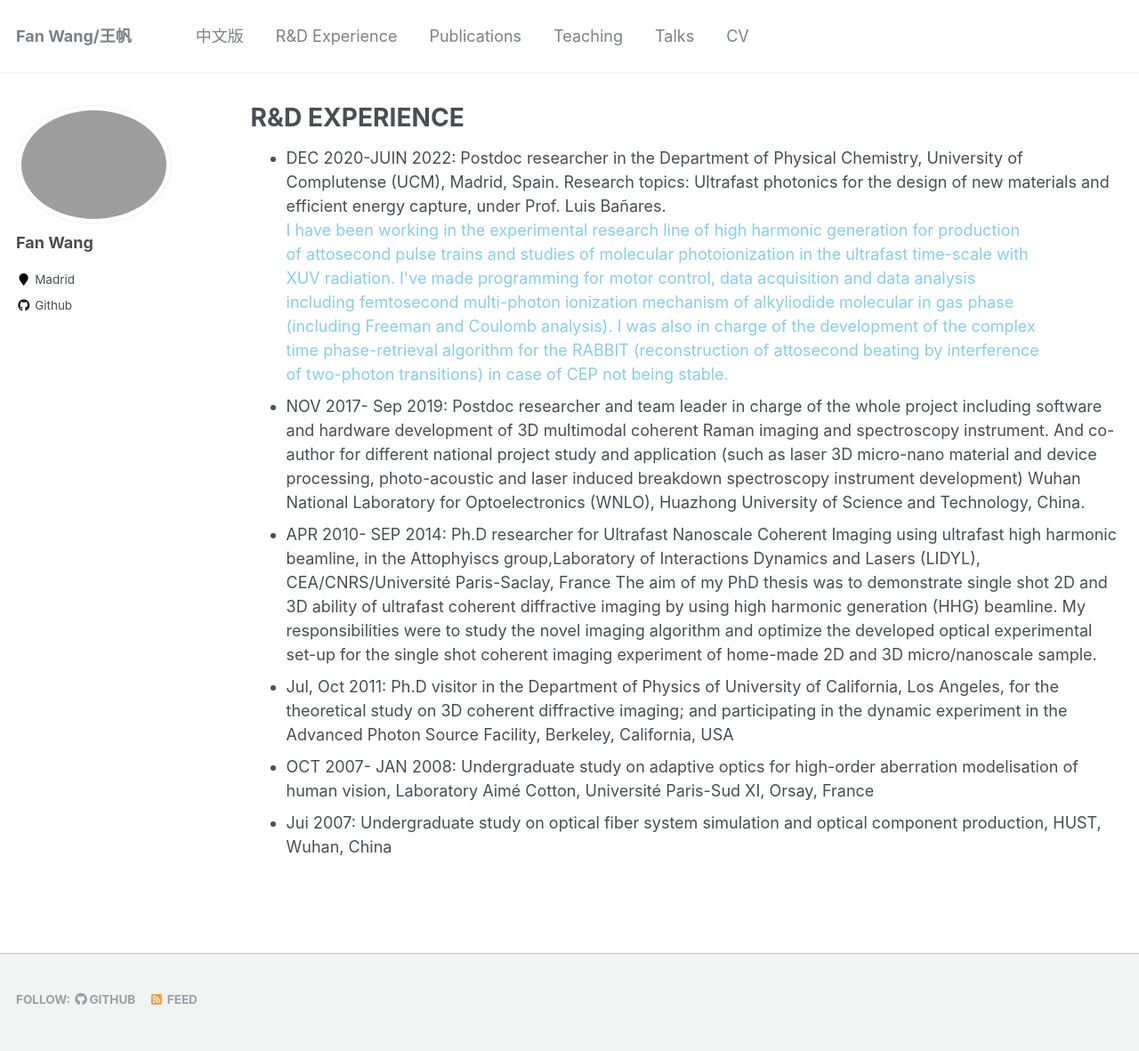
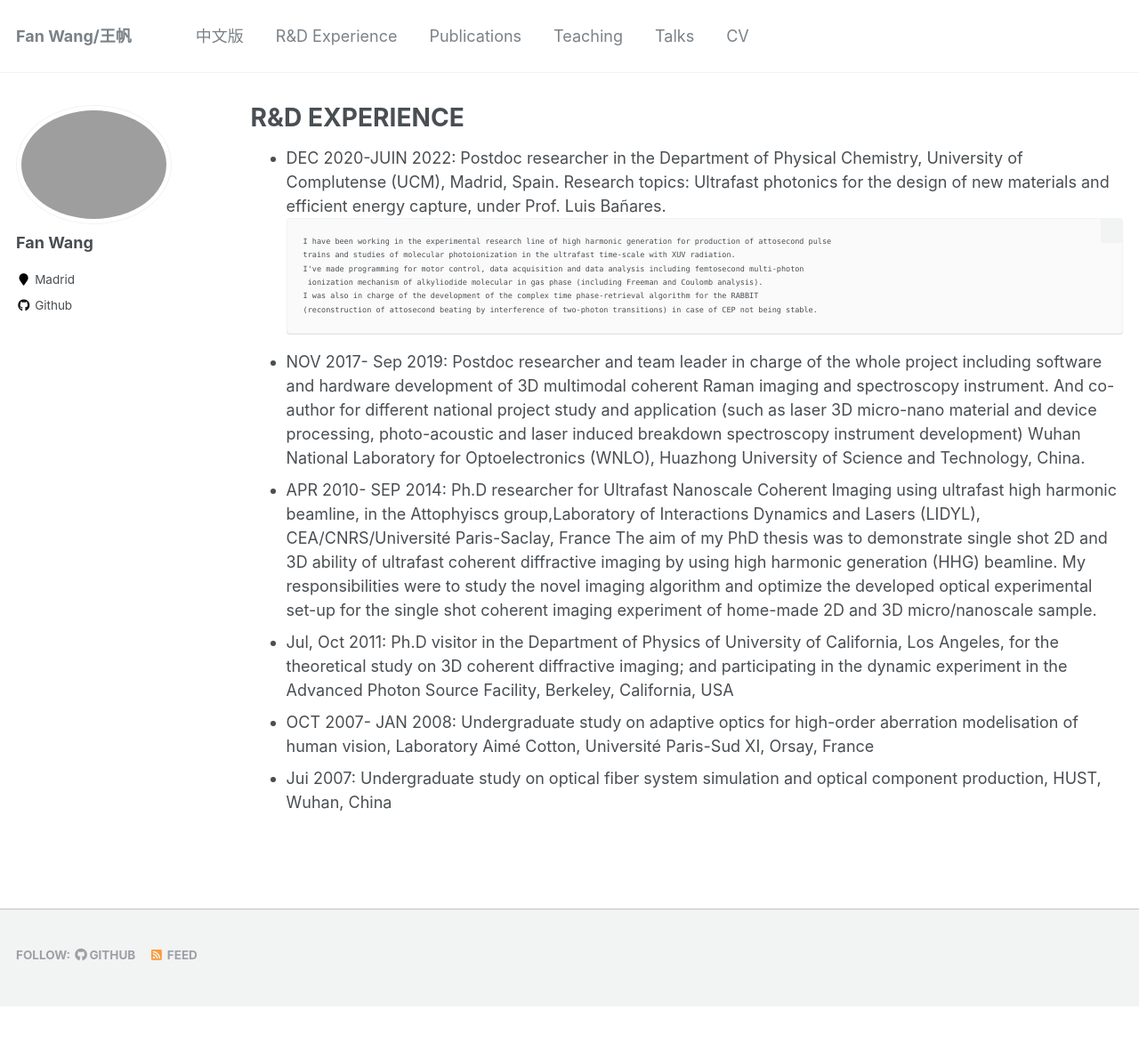
Before and after one commit to fanwangfang/fanwangfang.github.io, a Jekyll site: the page built from _pages/portfolio.md, in a window 1280 px wide. Shown: the whole page at 89% size. Built offline with Jekyll 4.4.1, drawn with Linux system fonts in a browser that asks for light colours; after the commit the page ends 1131 px from its top, so only the background shows below that.

Commit message:
Update portfolio.md

`````diff
--- a/_pages/portfolio.md
+++ b/_pages/portfolio.md
@@ -6,14 +6,14 @@ author_profile: true
 ---
 
 - DEC 2020-JUIN 2022:  Postdoc researcher in the Department of Physical Chemistry, University of Complutense (UCM), Madrid, Spain. Research topics: Ultrafast photonics for the design of new materials and efficient energy capture, under Prof. Luis Bañares.
-  <div style="width: 90%; color: skyblue;">
+  ````
   I have been working in the experimental research line of high harmonic generation for production of attosecond pulse
   trains and studies of molecular photoionization in the ultrafast time-scale with XUV radiation.
   I've made programming for motor control, data acquisition and data analysis including femtosecond multi-photon
    ionization mechanism of alkyliodide molecular in gas phase (including Freeman and Coulomb analysis).
   I was also in charge of the development of the complex time phase-retrieval algorithm for the RABBIT
   (reconstruction of attosecond beating by interference of two-photon transitions) in case of CEP not being stable.
-  </div>
+  ````
 - NOV 2017- Sep 2019:   Postdoc researcher and team leader in charge of the whole project including software and hardware development of 3D multimodal coherent Raman imaging and spectroscopy instrument.
 	And co-author for different national project study and application (such as laser 3D micro-nano material and device processing, photo-acoustic and laser induced breakdown spectroscopy instrument development)
 	Wuhan National Laboratory for Optoelectronics (WNLO), Huazhong University of Science and Technology, China.
`````
